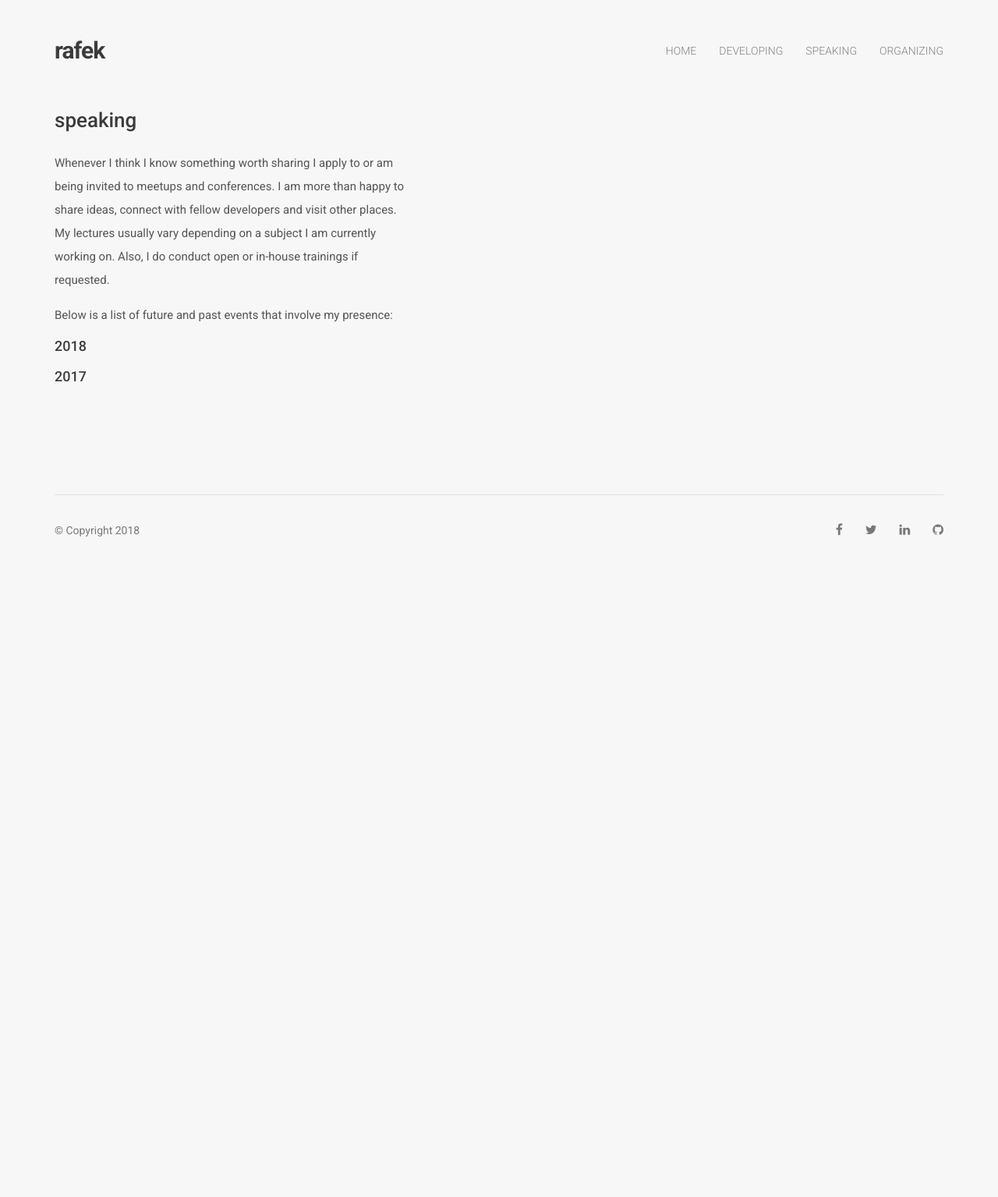
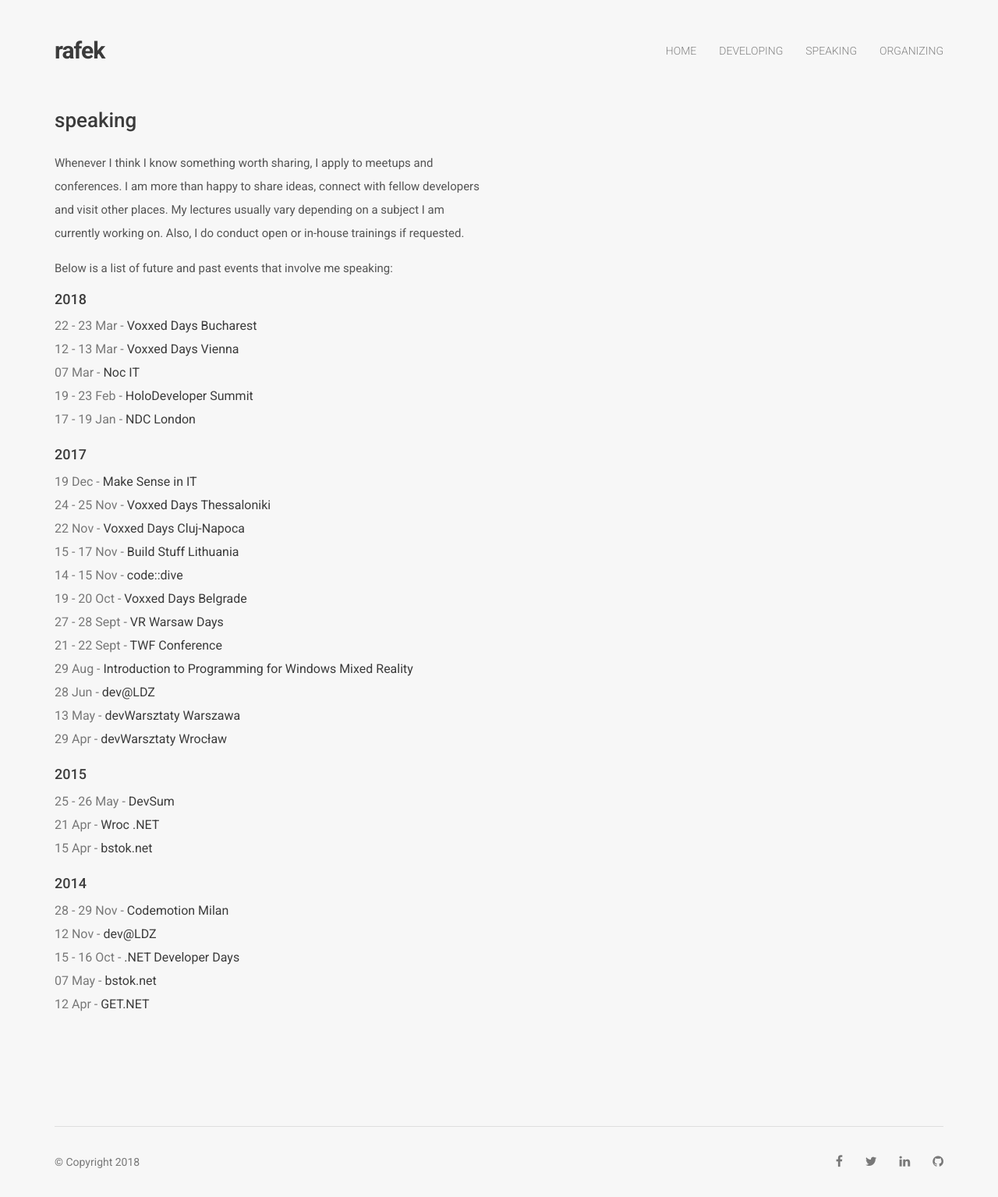
Before and after one commit to rafek/rafek.github.io, a Jekyll site: the page built from speaking/index.html, in a window 1280 px wide. Shown: the whole page at 78% size. Built offline with Jekyll 4.4.1, drawn with Linux system fonts in a browser that asks for light colours; nearby versions of some CDN libraries; before the commit the page ends 900 px from its top, so only the background shows below that.

Commit message:
Added more to the speaking subpage.

```diff
--- a/_sass/rafek-custom/_base.scss
+++ b/_sass/rafek-custom/_base.scss
@@ -514,3 +514,11 @@
 .display-none {
   display: none !important;
 }
+
+.speaking ul {
+  padding: 0;
+
+  li {
+    list-style: none;
+  }
+}
--- a/speaking/index.html
+++ b/speaking/index.html
@@ -2,37 +2,126 @@
 layout: default
 ---
 
-<div class="container">
+<div class="container speaking">
   <div class="project-single md-top-padding">
     <div class="row">
-      <div class="col-md-5 col-sm-12 col-xs-12">
+      <div class="col-md-6 col-sm-12 col-xs-12">
         <div class="single-info">
           <div class="project-description">
             <h3>speaking</h3>
             <span></span>
             <p>
-              Whenever I think I know something worth sharing I apply to or am
-              being invited to meetups and conferences. I am more than happy to
+              Whenever I think I know something worth sharing, I apply to
+              meetups and conferences. I am more than happy to
               share ideas, connect with fellow developers and visit other
               places. My lectures usually vary depending on a subject I am
               currently working on. Also, I do conduct open or in-house
               trainings if requested.
             </p>
             <p>
-              Below is a list of future and past events that involve my presence:
+              Below is a list of future and past events that involve me speaking:
             </p>
             <div class="tabs">
               <div class="tab year-2018-tab">
                 <h4>2018</h4>
+                <ul>
+                  <li>
+                    22 - 23 Mar - <a href="https://voxxeddays.com/romania/bucharest/2018-03-22/">Voxxed Days Bucharest</a>
+                  </li>
+                  <li>
+                    12 - 13 Mar - <a href="https://voxxeddays.com/vienna/">Voxxed Days Vienna</a>
+                  </li>
+                  <li>
+                    07 Mar - <a href="http://nocit.pl/">Noc IT</a>
+                  </li>
+                  <li>
+                    19 - 23 Feb - <a href="http://holodevelopersummit.com/">HoloDeveloper Summit</a>
+                  </li>
+                  <li>
+                    17 - 19 Jan - <a href="https://ndc-london.com/">NDC London</a>
+                  </li>
+                </ul>
               </div>
               <div class="tab year-2017-tab">
                 <h4>2017</h4>
+                <ul>
+                  <li>
+                    19 Dec - <a href="https://www.meetup.com/make-sense-it/events/245071541/">Make Sense in IT</a>
+                  </li>
+                  <li>
+                    24 - 25 Nov - <a href="https://voxxeddays.com/thessaloniki/">Voxxed Days Thessaloniki</a>
+                  </li>
+                  <li>
+                    22 Nov - <a href="https://voxxeddays.com/romania/cluj-napoca/2017-11-22/">Voxxed Days Cluj-Napoca</a>
+                  </li>
+                  <li>
+                    15 - 17 Nov - <a href="http://buildstuff.lt/">Build Stuff Lithuania</a>
+                  </li>
+                  <li>
+                    14 - 15 Nov - <a href="http://codedive.pl/">code::dive</a>
+                  </li>
+                  <li>
+                    19 - 20 Oct - <a href="https://belgrade.voxxeddays.com/">Voxxed Days Belgrade</a>
+                  </li>
+                  <li>
+                    27 - 28 Sept - <a href="http://vrwarsawdays.com/">VR Warsaw Days</a>
+                  </li>
+                  <li>
+                    21 - 22 Sept - <a href="http://conference2017.twf.community/">TWF Conference</a>
+                  </li>
+                  <li class="workshop">
+                    29 Aug - <a href="https://www.eventbrite.com/e/wstep-do-programowania-na-platforme-windows-mixed-reality-tickets-36458034964">Introduction to Programming for Windows Mixed Reality</a>
+                  </li>
+                  <li>
+                    28 Jun - <a href="https://www.meetup.com/dev-LDZ/events/240630996/">dev@LDZ</a>
+                  </li>
+                  <li class="workshop">
+                    13 May - <a href="http://devwarsztaty.pl/warsztaty/2017-05-13/">devWarsztaty Warszawa</a>
+                  </li>
+                  <li class="workshop">
+                    29 Apr - <a href="http://devwarsztaty.pl/warsztaty/2017-04-29/">devWarsztaty Wrocław</a>
+                  </li>
+                </ul>
+              </div>
+              <div class="tab year-2015-tab">
+                <h4>2015</h4>
+                <ul>
+                  <li>
+                    25 - 26 May - <a href="http://www.devsum.se/">DevSum</a>
+                  </li>
+                  <li>
+                    21 Apr - <a href="http://wrocnet.github.io/2015/04/21/76-spotkanie-wroclawskiej-grupy-net.html">Wroc .NET</a>
+                  </li>
+                  <li>
+                    15 Apr - <a href="https://www.facebook.com/events/825268244233388/">bstok.net</a>
+                  </li>
+                </ul>
+              </div>
+              <div class="tab year-2014-tab">
+                <h4>2014</h4>
+                <ul>
+                  <li>
+                    28 - 29 Nov - <a href="https://milan2014.codemotionworld.com/">Codemotion Milan</a>
+                  </li>
+                  <li>
+                    12 Nov - <a href="https://www.meetup.com/dev-LDZ/events/215174532/">dev@LDZ</a>
+                  </li>
+                  <li>
+                    15 - 16 Oct - <a href="http://2014.net.developerdays.pl/">.NET Developer Days</a>
+                  </li>
+                  <li>
+                    07 May - <a href="https://www.facebook.com/groups/bstoknet/">bstok.net</a>
+                  </li>
+                  <li>
+                    12 Apr - <a href="https://konferencjaget.net/pl/lodz">GET.NET</a>
+                  </li>
+                </ul>
               </div>
             </div>
           </div>
         </div>
       </div>
-      <div class="col-md-6 col-md-offset-1 col-sm-12 col-xs-12">
+      <div class="col-md-5 col-md-offset-1 col-sm-12 col-xs-12">
       </div>
     </div>
   </div>
```
